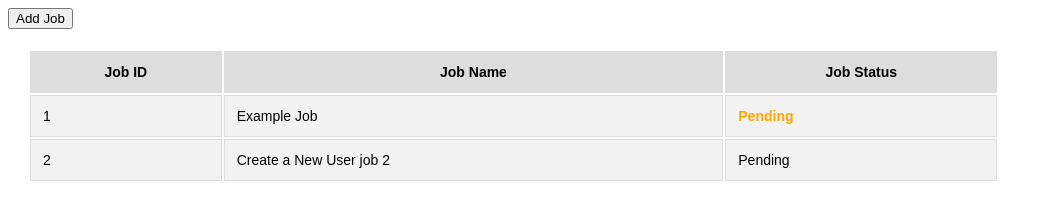
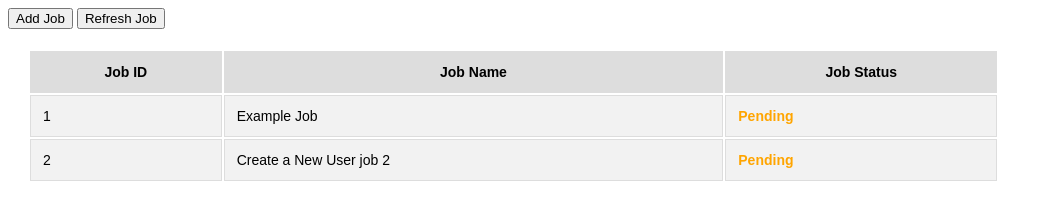
Before and after one commit to biswajitsundara/websamples, a plain HTML site: page table/table.html in a window 1280 px wide. Both pictures are taken after a click on the button "Add Job". Shown: the whole page, without its empty margins (0-1052 px from the left). Drawn offline with Linux system fonts and the light colour scheme.

Commit message:
table updates

```diff
--- a/table/table.html
+++ b/table/table.html
@@ -11,6 +11,7 @@
 <body>
 
     <button onclick="addJob()">Add Job</button>
+    <button  id="refreshBtn" onclick="refreshStatus()">Refresh Job</button>
 
     <table id="jobTable">
         <tr>
--- a/table/table.js
+++ b/table/table.js
@@ -1,20 +1,29 @@
+let refreshCount = 0;
+const maxRefreshCount = 5;
+let jobID;
+
 function addJob() {
   var newRow = document.createElement("tr");
-  var jobID = document.getElementById("jobTable").rows.length;
+  jobID = document.getElementById("jobTable").rows.length;
   var jobName = "Create a New User job " + jobID;
   var jobStatus = "Pending";
 
   newRow.innerHTML = `<td>${jobID}</td>
       <td>${jobName}</td>
-      <td id=job${jobID}Status>${jobStatus}</td>
+      <td id=job${jobID}Status class='pending'>${jobStatus}</td>
      `;
 
   document.getElementById("jobTable").appendChild(newRow);
+}
 
-  setTimeout(function () {
-    const cellId = `job${jobID}Status`;
-    document.getElementById(cellId).innerHTML = "Success";
-    document.getElementById(cellId).classList.add('success');
-
-  }, 5000);
+function refreshStatus() {
+  refreshCount++;
+  if (refreshCount >= maxRefreshCount) {
+    setTimeout(function () {
+      const cellId = `job${jobID}Status`;
+      document.getElementById(cellId).innerHTML = "Success";
+      document.getElementById(cellId).classList.remove("pending");
+      document.getElementById(cellId).classList.add("success");
+    }, 5000);
+  }
 }
```
